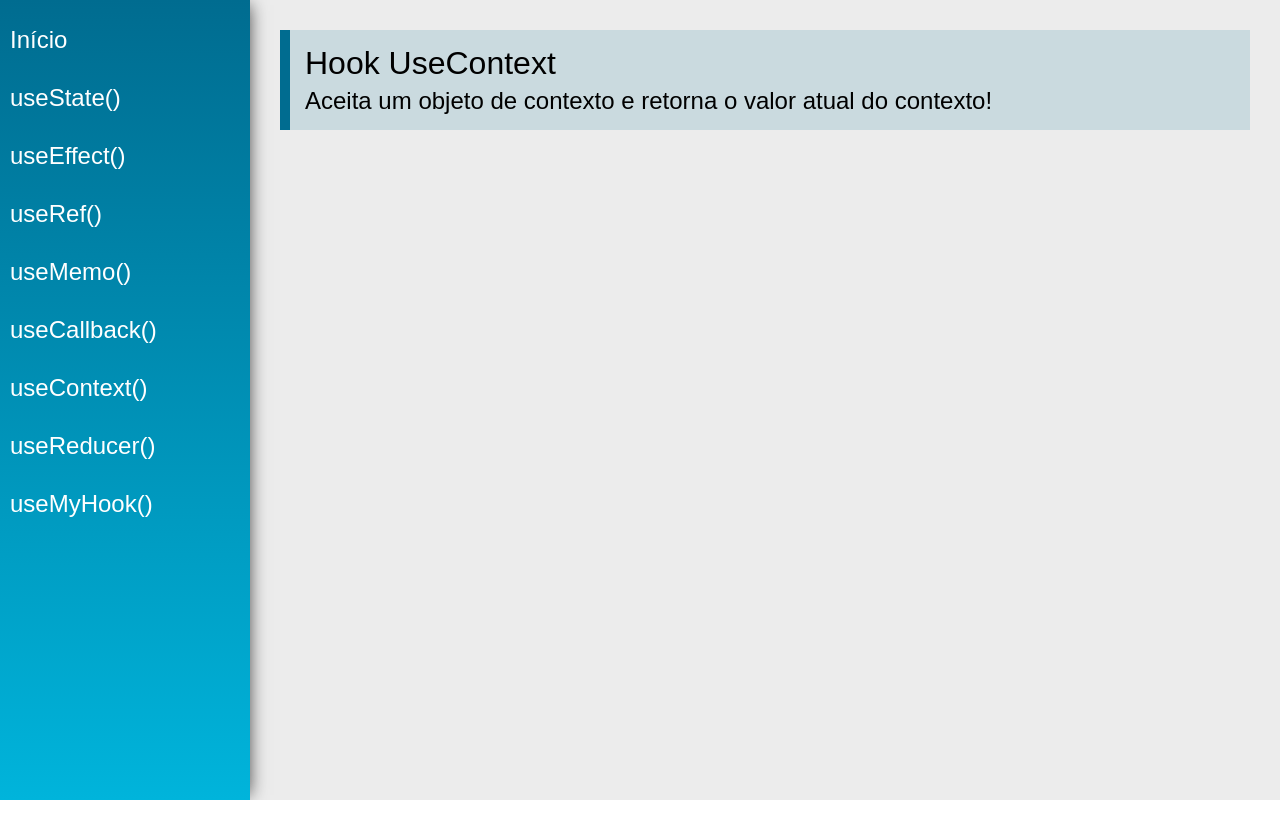
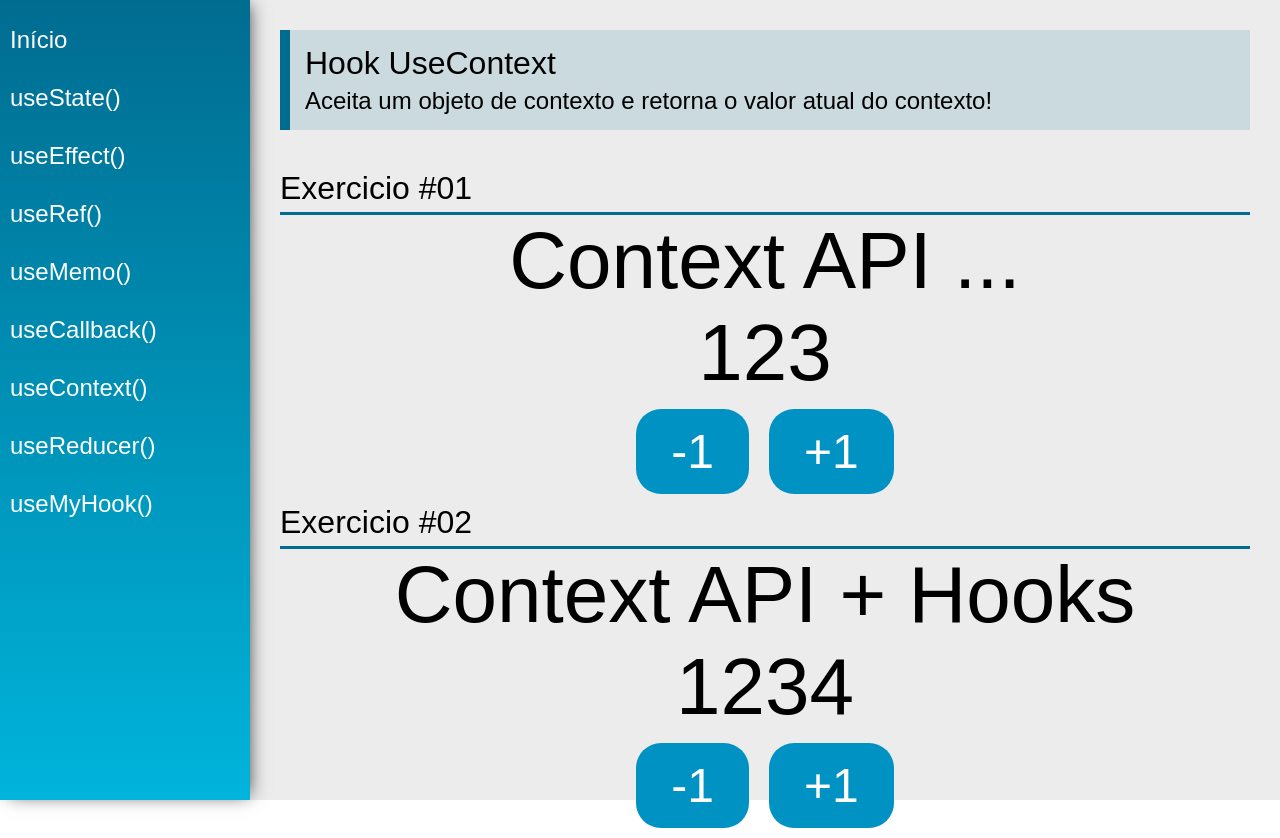
Before and after one commit to diogo-lima-flooxai/project-react-hooks, a React (Create React App) app: page /useContext in a window 1280 px wide. Before the commit the page ends 800 px from the top, so only its background shows below. Built offline with nearby package versions, Linux system fonts and the light colour scheme.

Commit message:
feat: add useContext

```diff
--- /dev/null
+++ b/src/data/DataContext.js
@@ -0,0 +1,8 @@
+import React from "react";
+
+export const data = {
+  number: 123,
+  text: "Context API ...",
+};
+
+export const DataContext = React.createContext(data);
--- /dev/null
+++ b/src/data/Store.jsx
@@ -0,0 +1,32 @@
+import React, { useState } from "react";
+
+const initialState = {
+  number: 1234,
+  text: 'Context API + Hooks'
+}
+
+export const AppContext = React.createContext(initialState)
+
+const Store = props => {
+  const [state, setState] = useState(initialState)
+
+  function updateState(key, value){
+    setState({
+      ...state,
+      [key]:value
+    })
+  }
+
+  return (
+    <AppContext.Provider value={{
+      number: state.number,
+      text: state.text,
+      setNumber: n => updateState('number', n),
+      setText: t => updateState("text", t),
+    }}>
+      {props.children}
+    </AppContext.Provider>
+  )
+}
+
+export default Store
--- a/src/index.js
+++ b/src/index.js
@@ -2,6 +2,7 @@
 import App from "./views/App";
 import { createRoot } from "react-dom/client";
 
+
 const container = document.getElementById("root");
 const root = createRoot(container);
 root.render(<App />);
--- a/src/views/App.jsx
+++ b/src/views/App.jsx
@@ -1,20 +1,28 @@
-import './App.css'
-import React from 'react'
-import { BrowserRouter as Router } from  'react-router-dom'
+import "./App.css";
+import React from "react";
+import { BrowserRouter as Router } from "react-router-dom";
 
-import Menu from '../components/layout/Menu'
-import Content from '../components/layout/Content'
+import Menu from "../components/layout/Menu";
+import Content from "../components/layout/Content";
 
-const App = props => {
+import { useState } from "react";
+import { DataContext, data } from "../data/DataContext";
+import Store from "../data/Store";
 
+const App = (props) => {
+  const [state, setState] = useState(data);
   return (
+    <Store>
+      <DataContext.Provider value={{ state, setState }}>
         <div className="App">
           <Router>
             <Menu />
             <Content />
           </Router>
         </div>
-    )
-}
+      </DataContext.Provider>
+    </Store>
+  );
+};
 
-export default App
+export default App;
--- a/src/views/examples/UseContext.jsx
+++ b/src/views/examples/UseContext.jsx
@@ -1,15 +1,57 @@
-import React from 'react'
-import PageTitle from '../../components/layout/PageTitle'
+import React, { useContext, useEffect } from "react";
+import PageTitle from "../../components/layout/PageTitle";
+import { DataContext } from "../../data/DataContext";
+import SectionTitle from "../../components/layout/SectionTitle";
+import { AppContext } from "../../data/Store";
 
 const UseContext = (props) => {
+  const { state, setState } = useContext(DataContext);
+
+  function addNumber(delta) {
+    setState({
+      ...state,
+      number: state.number + delta,
+    });
+  }
+
+  const { number, text, setNumber } = useContext(AppContext);
+
   return (
     <div className="UseContext">
       <PageTitle
         title="Hook UseContext"
         subtitle="Aceita um objeto de contexto e retorna o valor atual do contexto!"
       />
+
+      <SectionTitle title="Exercicio #01" />
+      <div className="center">
+        <span className="text">{state.text}</span>
+        <span className="text">{state.number}</span>
+
+        <div>
+          <button className="btn" onClick={() => addNumber(-1)}>
+            -1
+          </button>
+          <button className="btn" onClick={() => addNumber(1)}>
+            +1
+          </button>
         </div>
-    )
-}
+      </div>
+      <SectionTitle title="Exercicio #02" />
+      <div className="center">
+        <span className="text">{text}</span>
+        <span className="text">{number}</span>
+        <div>
+          <button className="btn" onClick={() => setNumber(number - 1)}>
+            -1
+          </button>
+          <button className="btn" onClick={() => setNumber(number + 1)}>
+            +1
+          </button>
+        </div>
+      </div>
+    </div>
+  );
+};
 
-export default UseContext
+export default UseContext;
```
Lines whose indentation alone changed are shown as unchanged.
